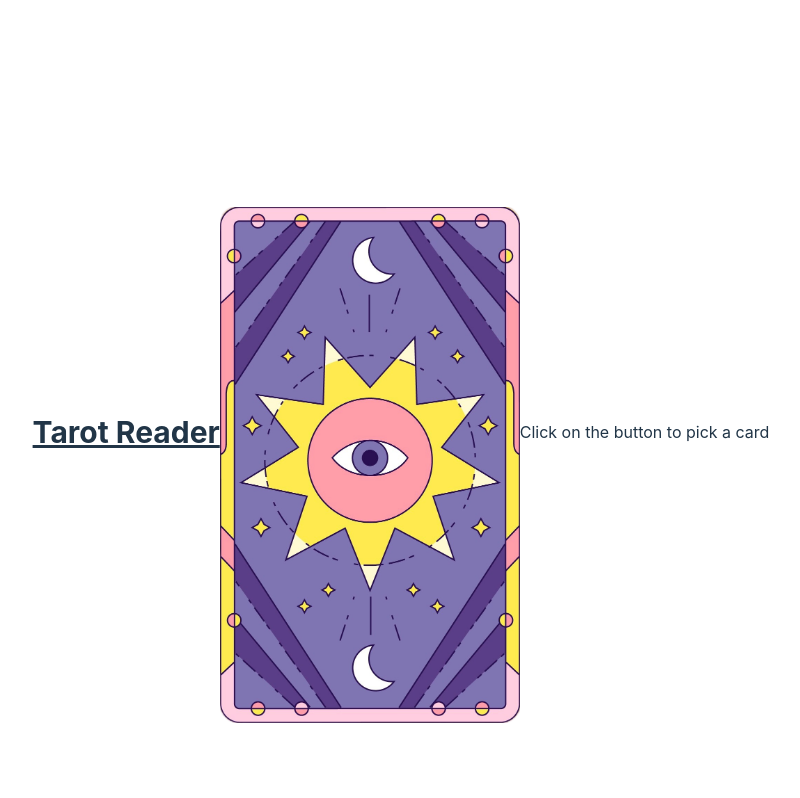
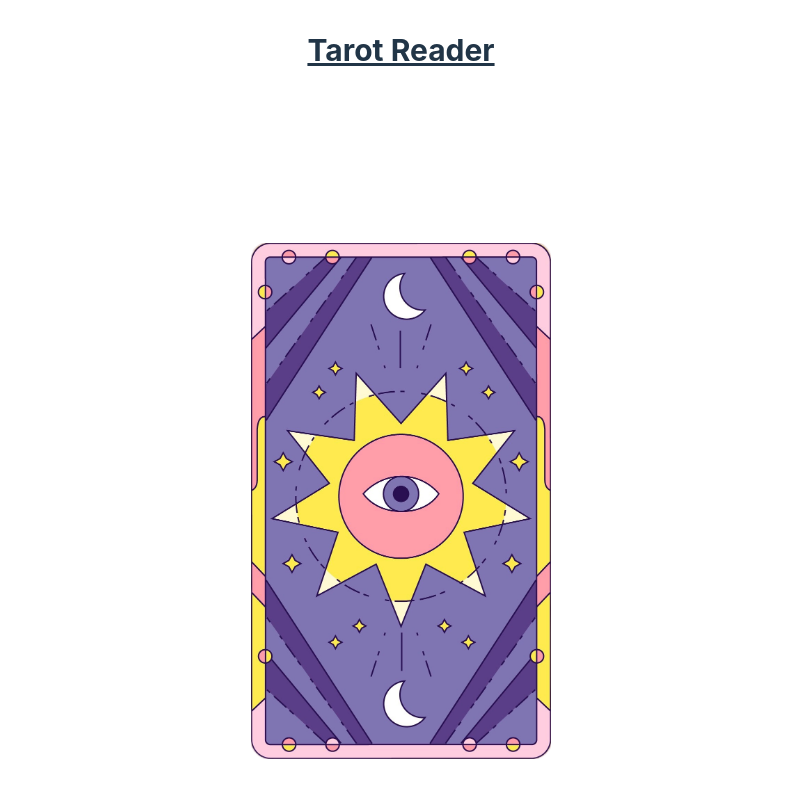
Before and after one commit to RosieMoonYin/tarot-app, a React (Vite) app in the folder Frontend-tarot-app/: page / in a window 1280 px wide. Shown: the top 798 px of the page, without its empty margins (239-1039 px from the left). Built offline with nearby package versions, Linux system fonts and the light colour scheme.

Commit message:
feat: modal displays currentCard.meaning

```diff
--- a/Frontend-tarot-app/src/App.tsx
+++ b/Frontend-tarot-app/src/App.tsx
@@ -51,14 +51,14 @@
       const randomIndex = Math.floor(Math.random() * tarotCards.length);
       setCurrentCard(tarotCards[randomIndex]);
     }
+    (document.getElementById("my_modal_5") as HTMLDialogElement)?.showModal();
   };
   return (
     <>
+      <div>
+        <h1 className="text-3xl font-bold underline">Tarot Reader</h1>
+      </div>
       <section className="">
-        <div>
-          <h1 className="text-3xl font-bold underline">Tarot Reader</h1>
-        </div>
-
         <div className="card">
           <img
             src={isFront ? currentCard.backImg : currentCard.frontImg}
@@ -67,10 +67,18 @@
             onClick={handleClick}
           />
         </div>
-        <div>
-          <p>Click on the button to pick a card</p>
-          {!isFront && <p>{currentCard.meaning}</p>}
-        </div>
+
+        <dialog id="my_modal_5" className="modal modal-bottom sm:modal-middle">
+          <div className="modal-box">
+            <h3 className="font-bold text-lg">{currentCard.name}</h3>
+            <p className="py-4">{currentCard.meaning}</p>
+            <div className="modal-action">
+              <form method="dialog">
+                <button className="btn">Close</button>
+              </form>
+            </div>
+          </div>
+        </dialog>
       </section>
     </>
   );
```
